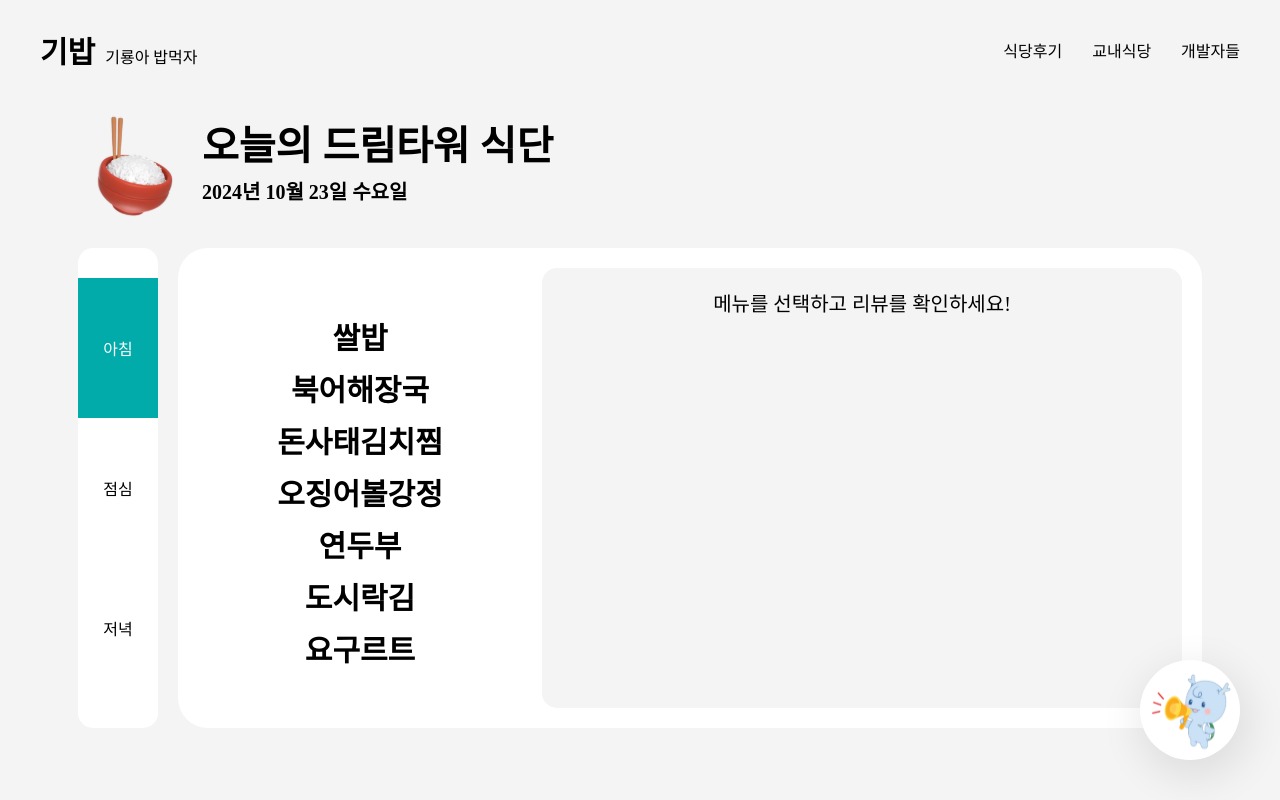
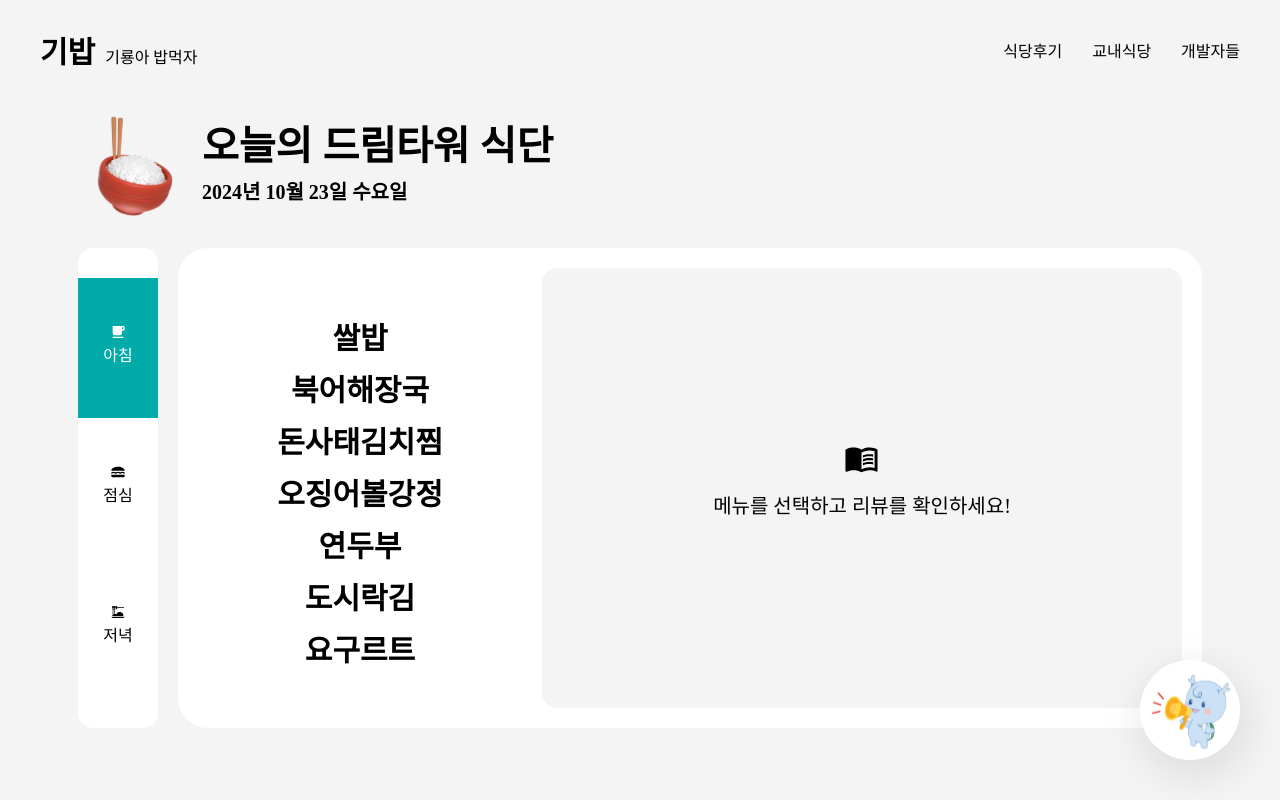
Before and after one commit to cho4u4o/Kyonggi-Univ-Diet-Information-FE, a React (Vite) app: page / in a window 1280 px wide. Built offline with nearby package versions, Linux system fonts and the light colour scheme.

Commit message:
feat : add icon

```diff
--- a/src/components/MenuCardSection.jsx
+++ b/src/components/MenuCardSection.jsx
@@ -2,6 +2,12 @@ import React, { useState } from 'react'
 import { FaStar } from 'react-icons/fa'
 import { IoMdThumbsUp } from 'react-icons/io'
 import { MdOutlineThumbUp } from 'react-icons/md'
+import {
+  MdFreeBreakfast,
+  MdLunchDining,
+  MdDinnerDining,
+  MdOutlineMenuBook,
+} from 'react-icons/md'
 import styled from '@emotion/styled'
 import dormMenus from '../datas/dormMenus.json'
 import reviews from '../datas/reviews.json'
@@ -76,6 +82,8 @@ const MenuDiv = styled.div`
 const MenuSelectorBtn = styled.button`
   justify-content: center;
   align-items: center;
+  display: flex;
+  flex-direction: column;
   border: none;
   background-color: ${(props) => (props.isSelected ? '#00abaa' : '#fff')};
   color: ${(props) => (props.isSelected ? '#fff' : '#000')};
@@ -84,6 +92,7 @@ const MenuSelectorBtn = styled.button`
   width: 80px;
   font-size: 16px;
   font-family: Pretendard;
+  line-height: 2em;
   transition:
     background-color 0.3s ease,
     background-position 0.3s ease;
@@ -169,8 +178,24 @@ const LikeBtn = styled.button`
   margin-left: 4px;
 `
 
+const Unselected = styled.div`
+  display: flex;
+  align-items: center;
+  justify-content: center;
+  flex-direction: column;
+  width: 100%;
+  height: 100%;
+  line-height: 3em;
+`
+
 const MenuReview = ({ selectedMenu, menuReviews }) => {
-  if (!selectedMenu) return <center>메뉴를 선택하고 리뷰를 확인하세요!</center>
+  if (!selectedMenu)
+    return (
+      <Unselected>
+        <MdOutlineMenuBook size={35} />
+        메뉴를 선택하고 리뷰를 확인하세요!
+      </Unselected>
+    )
   if (!menuReviews) return <div></div>
 
   const selectedReview = menuReviews.find((item) => item.id === selectedMenu)
@@ -221,12 +246,21 @@ export default function MenuCardSection() {
       <MenuSelector>
         {Array.from({ length: 3 }).map((_, index) => {
           const labels = ['아침', '점심', '저녁']
+          const icons = [
+            <MdFreeBreakfast />,
+            <MdLunchDining />,
+            <MdDinnerDining />,
+          ]
           return (
             <MenuSelectorBtn
               key={index}
-              onClick={() => setClicked(index)}
+              onClick={() => {
+                setClicked(index)
+                setSelectedMenu(null)
+              }}
               isSelected={clicked === index}
             >
+              {icons[index]}
               {labels[index]}
             </MenuSelectorBtn>
           )
```
